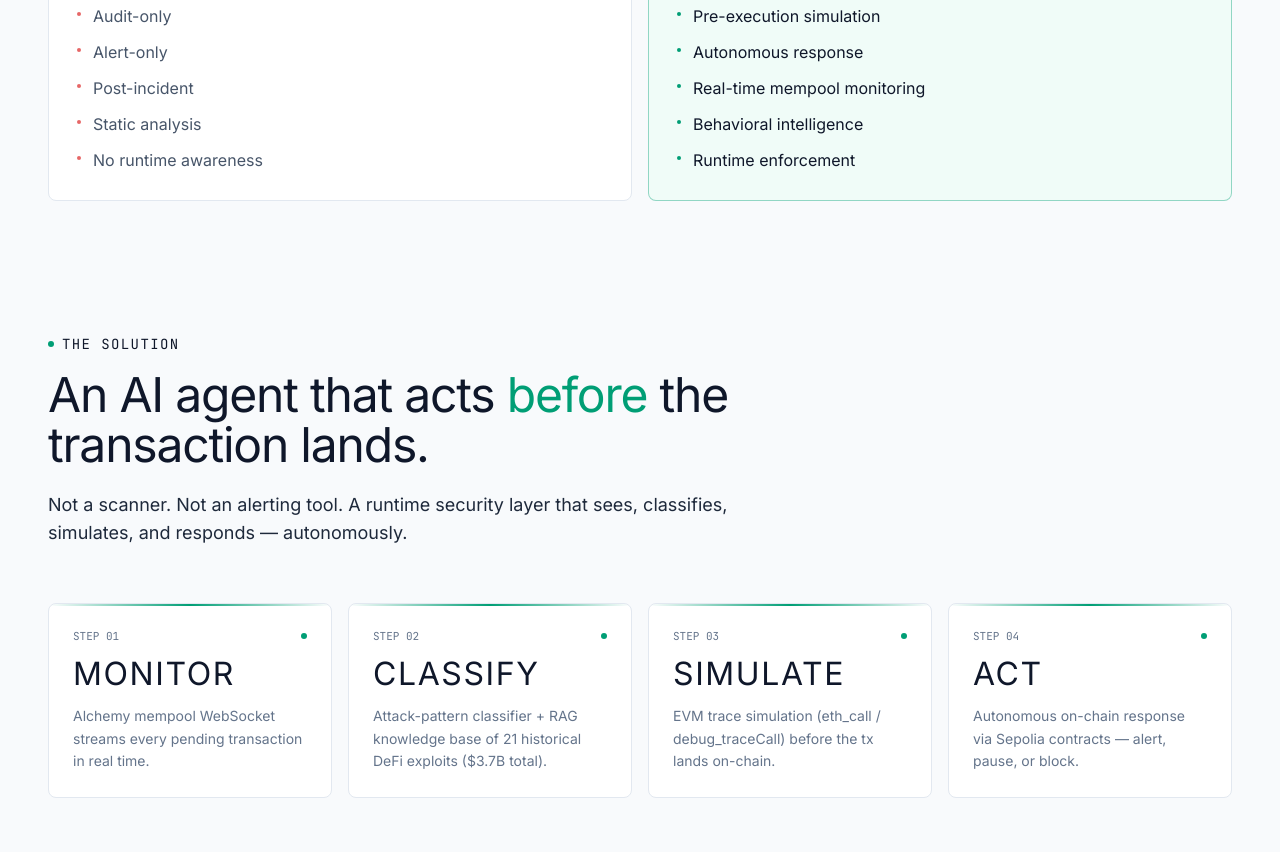
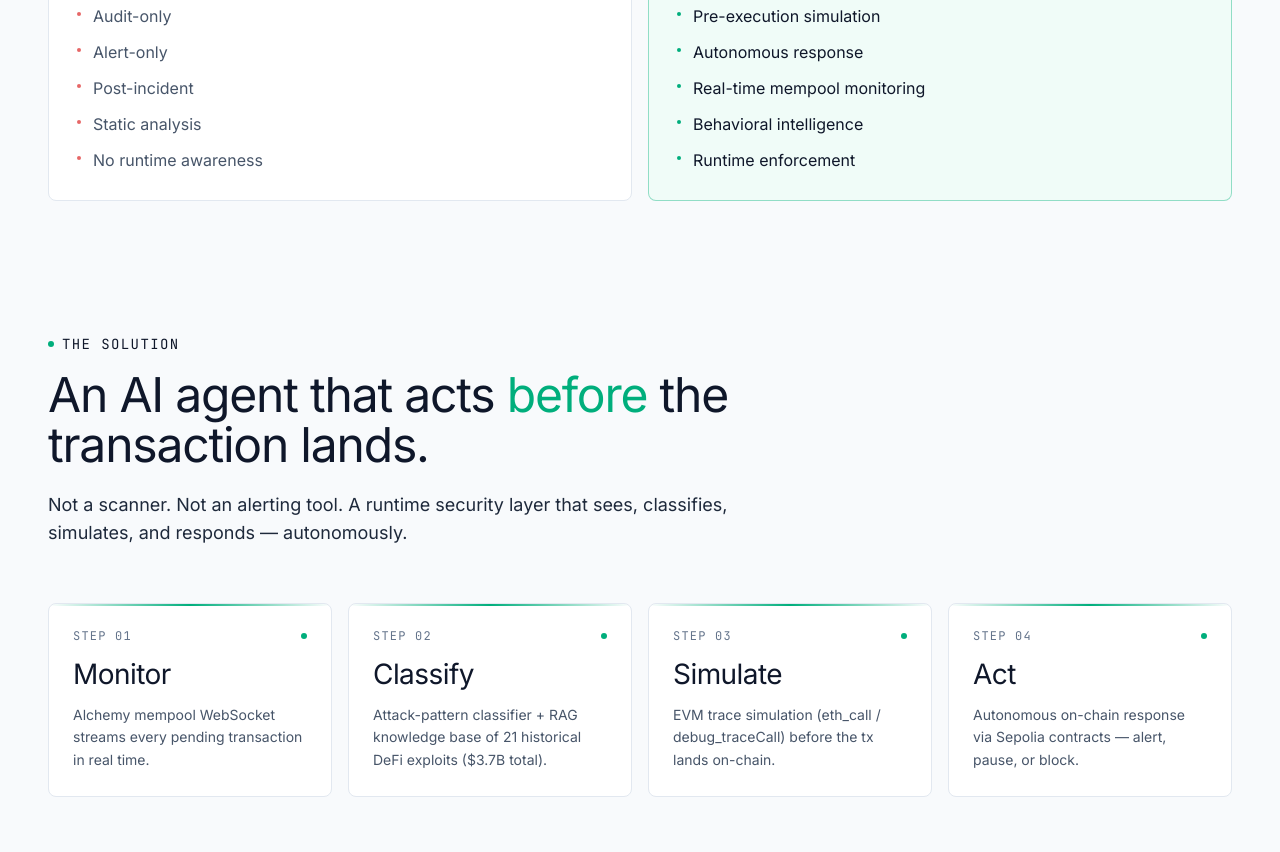
Before and after one commit to j12s-team/argus, a React (Vite) app: page / in a window 1280 px wide. Shown: the part 1880-2732 px from the top of the page. Built offline with nearby package versions, Linux system fonts and the light colour scheme.

Commit message:
Polish — vibrant light-mode mint + sentence-case loop card headings

```diff
--- a/src/components/sections/Solution.jsx
+++ b/src/components/sections/Solution.jsx
@@ -24,18 +24,21 @@ export default function Solution() {
           </Reveal>
         </div>
 
-        {/* Desktop: horizontal stepper */}
+        {/* Desktop: horizontal stepper — xAI rhythm: mono-caps eyebrow above
+            sentence-case display headline, comfortable body underneath. */}
         <div className="hidden md:grid grid-cols-4 gap-4 mt-14">
           {LOOP_STEPS.map((s, i) => (
             <Reveal key={s.n} delay={i * 0.08}>
-              <div className="relative h-full rounded-lg border border-argus-border bg-argus-card p-6 overflow-hidden">
+              <div className="relative h-full rounded-md border border-argus-border bg-argus-card p-6 overflow-hidden">
                 <span className="accent-bar" />
                 <div className="flex items-center justify-between">
-                  <span className="font-mono text-[11px] text-argus-muted">STEP {s.n}</span>
+                  <span className="eyebrow-sm text-argus-muted">Step {s.n}</span>
                   <span className="h-1.5 w-1.5 rounded-full bg-argus-accent animate-pulseDot" />
                 </div>
-                <div className="h-card mt-3 text-argus-fg uppercase tracking-wider">{s.title}</div>
-                <p className="body-sm mt-3 leading-relaxed">{s.detail}</p>
+                <h3 className="mt-4 font-sans text-argus-fg text-[28px] leading-none tracking-[-0.02em]">
+                  {s.title}
+                </h3>
+                <p className="body-sm mt-4 leading-relaxed text-argus-muted-2">{s.detail}</p>
               </div>
             </Reveal>
           ))}
@@ -45,13 +48,16 @@ export default function Solution() {
         <div className="md:hidden mt-10 space-y-4">
           {LOOP_STEPS.map((s, i) => (
             <Reveal key={s.n} delay={i * 0.05}>
-              <div className="relative rounded-lg border border-argus-border bg-argus-card p-5 overflow-hidden">
+              <div className="relative rounded-md border border-argus-border bg-argus-card p-5 overflow-hidden">
                 <span className="accent-bar" />
-                <div className="flex items-center gap-3">
-                  <span className="font-mono text-[11px] text-argus-muted">STEP {s.n}</span>
-                  <span className="text-argus-fg">{s.title}</span>
+                <div className="flex items-center justify-between">
+                  <span className="eyebrow-sm text-argus-muted">Step {s.n}</span>
+                  <span className="h-1.5 w-1.5 rounded-full bg-argus-accent" />
                 </div>
-                <p className="body-sm mt-2">{s.detail}</p>
+                <h3 className="mt-3 font-sans text-argus-fg text-[24px] leading-none tracking-[-0.02em]">
+                  {s.title}
+                </h3>
+                <p className="body-sm mt-3 text-argus-muted-2">{s.detail}</p>
               </div>
               {i < LOOP_STEPS.length - 1 && (
                 <div className="flex justify-center my-1">
--- a/src/pages/ProtocolGuardian.jsx
+++ b/src/pages/ProtocolGuardian.jsx
@@ -87,10 +87,10 @@ export default function ProtocolGuardian() {
               <Reveal key={s.n} delay={i * 0.06}>
                 <Card accentBar className="p-6 h-full">
                   <div className="flex items-center justify-between">
-                    <span className="font-mono text-[11px] text-argus-muted">{s.n}</span>
+                    <span className="eyebrow-sm text-argus-muted">Step {s.n}</span>
                     <span className="h-1.5 w-1.5 rounded-full bg-argus-accent animate-pulseDot" />
                   </div>
-                  <div className="text-argus-fg uppercase tracking-wider mt-3">
+                  <div className="font-sans text-argus-fg text-[24px] leading-none tracking-[-0.02em] mt-4">
                     {s.title}
                   </div>
                   <p className="body-sm mt-3">{s.detail}</p>
--- a/src/styles/globals.css
+++ b/src/styles/globals.css
@@ -67,9 +67,9 @@
   --argus-bg: 248 250 252;
   --argus-bg-2: 241 245 249;
 
-  --argus-accent: 0 158 117;        /* AA-contrast mint on white */
-  --argus-accent-strong: 0 134 99;
-  --argus-accent-dim: 0 184 130;
+  --argus-accent: 0 174 124;        /* More vibrant mint, still AA on white */
+  --argus-accent-strong: 0 148 105;
+  --argus-accent-dim: 0 196 138;
 
   --argus-card: 255 255 255;
   --argus-card-2: 250 251 253;
```
